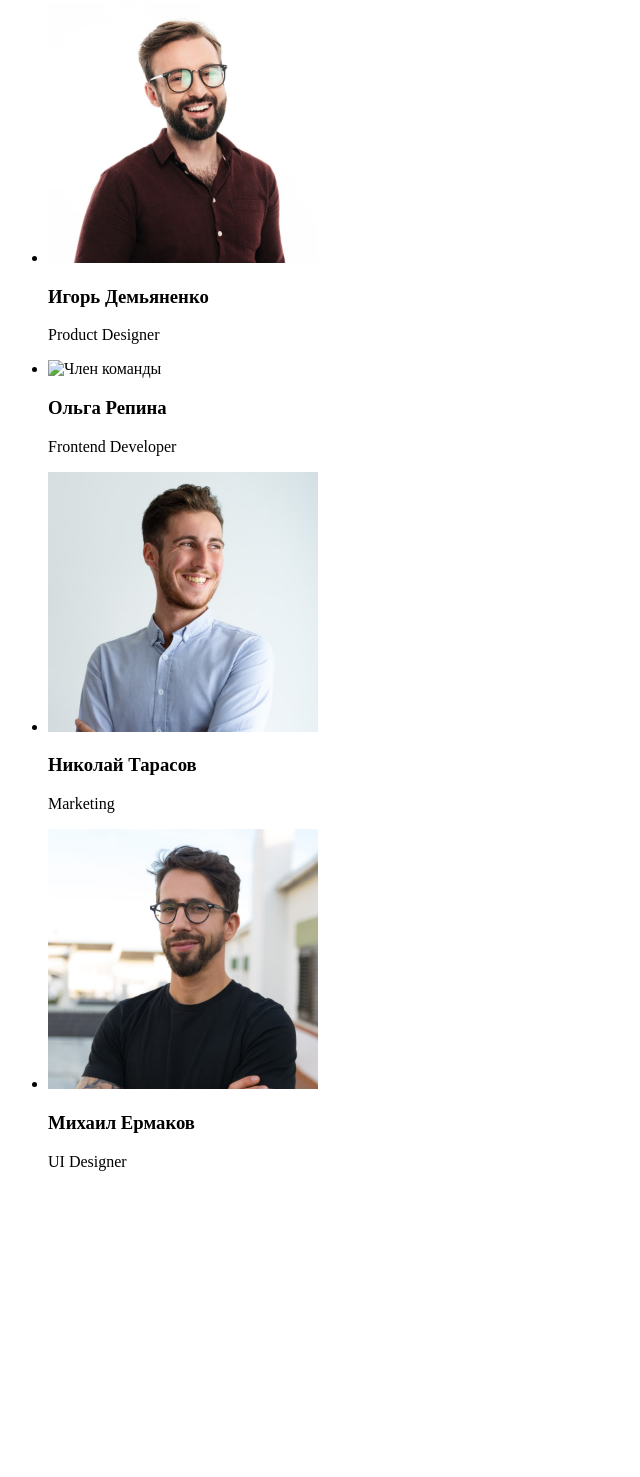
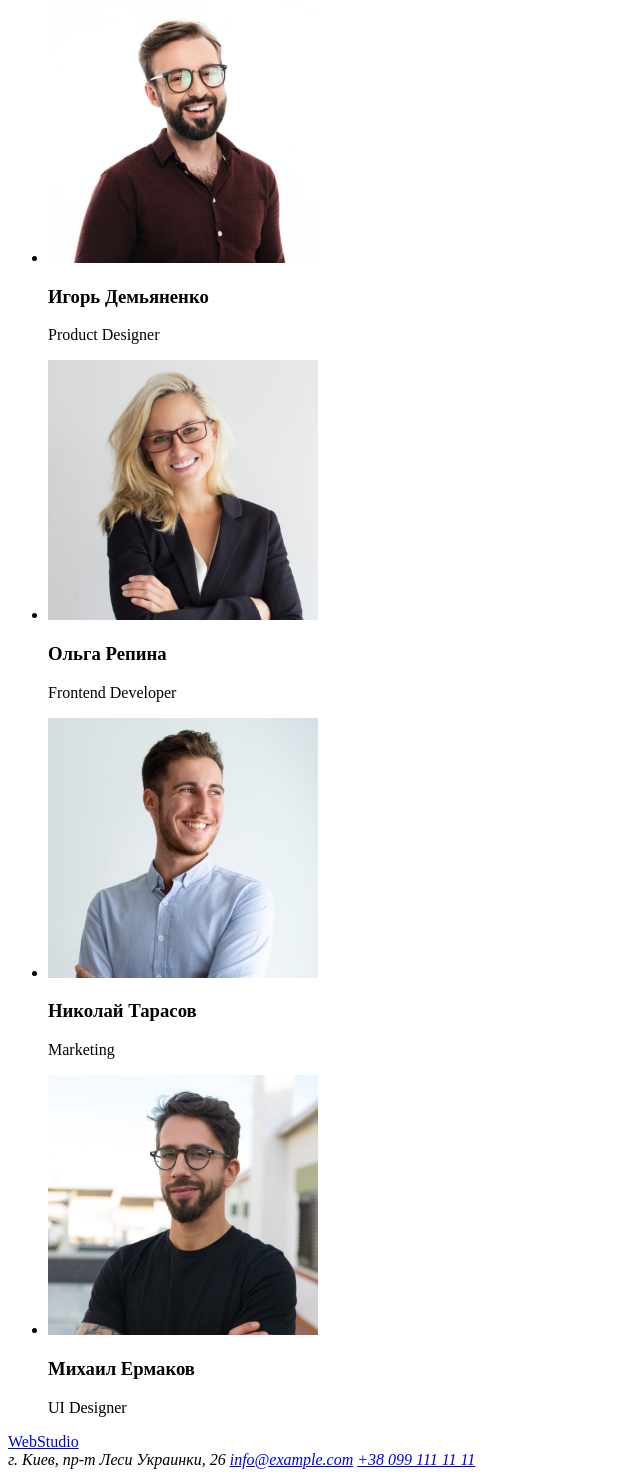
Before and after one commit to AlekseiBaliuk/goit-markup-hw-01, a plain HTML site: page index.html in a window 1280 px wide. Shown: the part 1633-3110 px from the top of the page, without its empty margins (0-640 px from the left). Before the commit the page ends 2820 px from the top, so only its background shows below. Drawn offline with Linux system fonts and the light colour scheme.

Commit message:
Исправлено отображение картинок

```diff
--- a/index.html
+++ b/index.html
@@ -89,7 +89,7 @@
                     <p>Product Designer</p>
                 </li>
                 <li>
-                    <img src="./images/img2" alt="Член команды" width="270" >
+                    <img src="./images/img2.jpg" alt="Член команды" width="270" >
                     <h3>Ольга Репина</h3>
                     <p>Frontend Developer</p>
                 </li>
@@ -106,5 +106,17 @@
             </ul>
         </section>
     </main>
+
+    <footer>
+        <section>
+            <a href="/"> <span>Web</span><span>Studio</span> </a>
+            <address>
+                г. Киев, пр-т Леси Украинки, 26
+                <a href="mailto:info@example.com">info@example.com</a>
+                <a href="tel:+380991111111">+38 099 111 11 11</a>
+            </address>
+
+        </section>
+    </footer>
 </body>
 </html>
```
